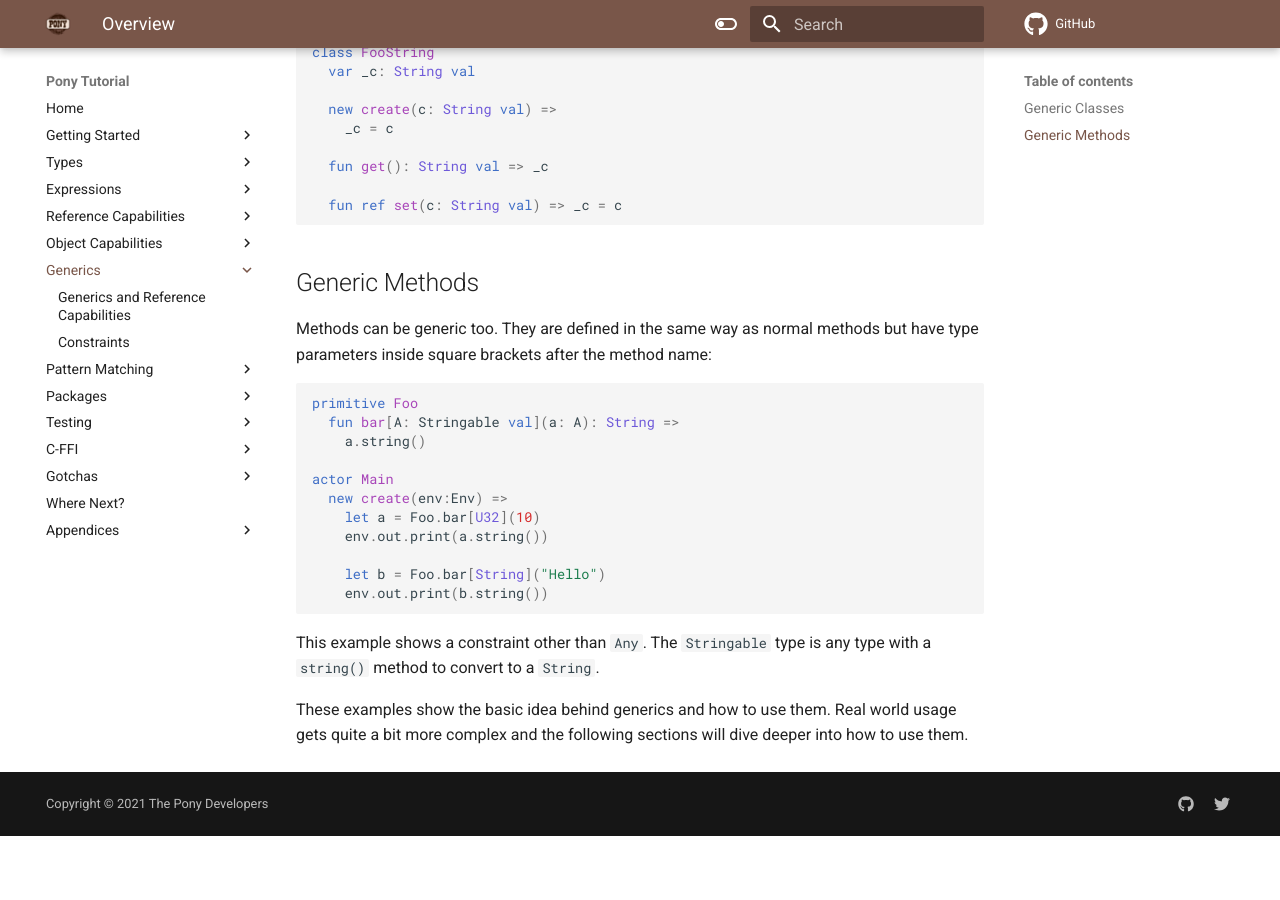
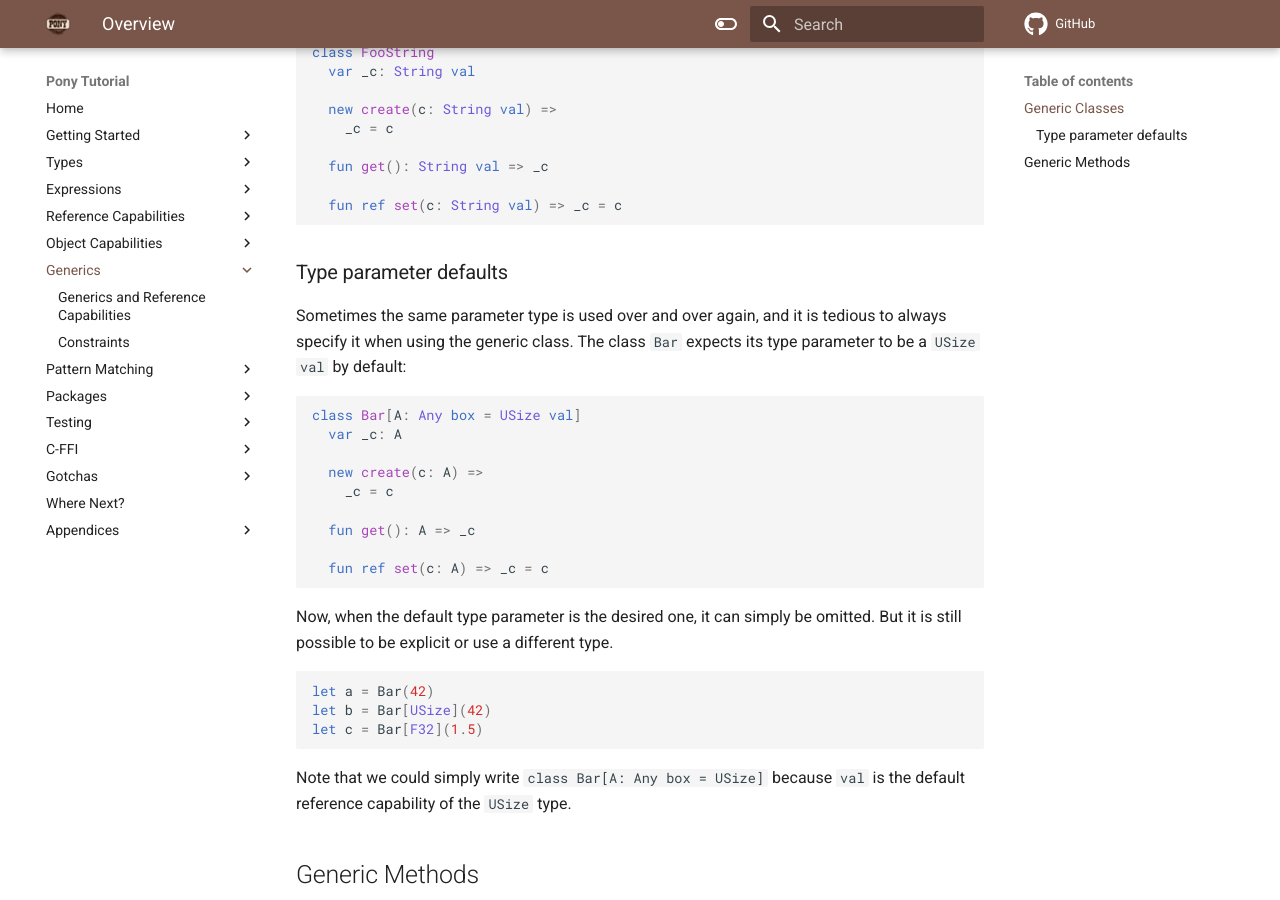
Before and after one commit to ponylang/pony-tutorial, an MkDocs documentation site: the page built from docs/generics/index.md, in a window 1280 px wide and 900 px high, scrolled down 1769 px. Built offline with MkDocs 1.6.1 and Material for MkDocs 9.7.7, drawn with Linux system fonts in a browser that asks for light colours; comment, search, counter and statistics services are not loaded; before the commit the page ends 2605 px from its top, so only the background shows below that.

Commit message:
demonstrate use of a type parameter default

````diff
--- a/docs/generics/index.md
+++ b/docs/generics/index.md
@@ -82,6 +82,33 @@ class FooString
   fun ref set(c: String val) => _c = c
 ```
 
+### Type parameter defaults
+
+Sometimes the same parameter type is used over and over again, and it is tedious to always specify it when using the generic class.
+The class `Bar` expects its type parameter to be a `USize val` by default:
+
+```pony
+class Bar[A: Any box = USize val]
+  var _c: A
+
+  new create(c: A) =>
+    _c = c
+
+  fun get(): A => _c
+
+  fun ref set(c: A) => _c = c
+```
+
+Now, when the default type parameter is the desired one, it can simply be omitted. But it is still possible to be explicit or use a different type.
+
+```pony
+let a = Bar(42)
+let b = Bar[USize](42)
+let c = Bar[F32](1.5)
+```
+
+Note that we could simply write `class Bar[A: Any box = USize]` because `val` is the default reference capability of the `USize` type.
+
 ## Generic Methods
 
 Methods can be generic too. They are defined in the same way as normal methods but have type parameters inside square brackets after the method name:
````
